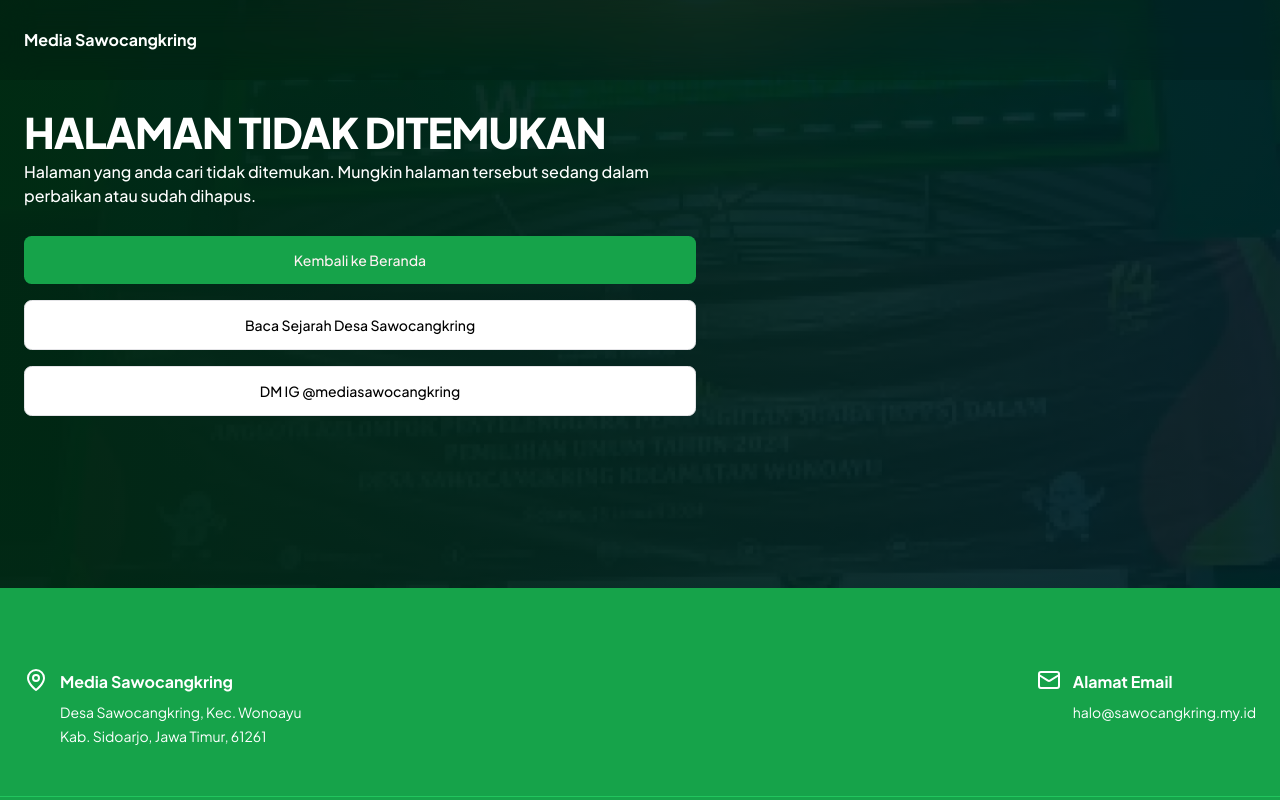
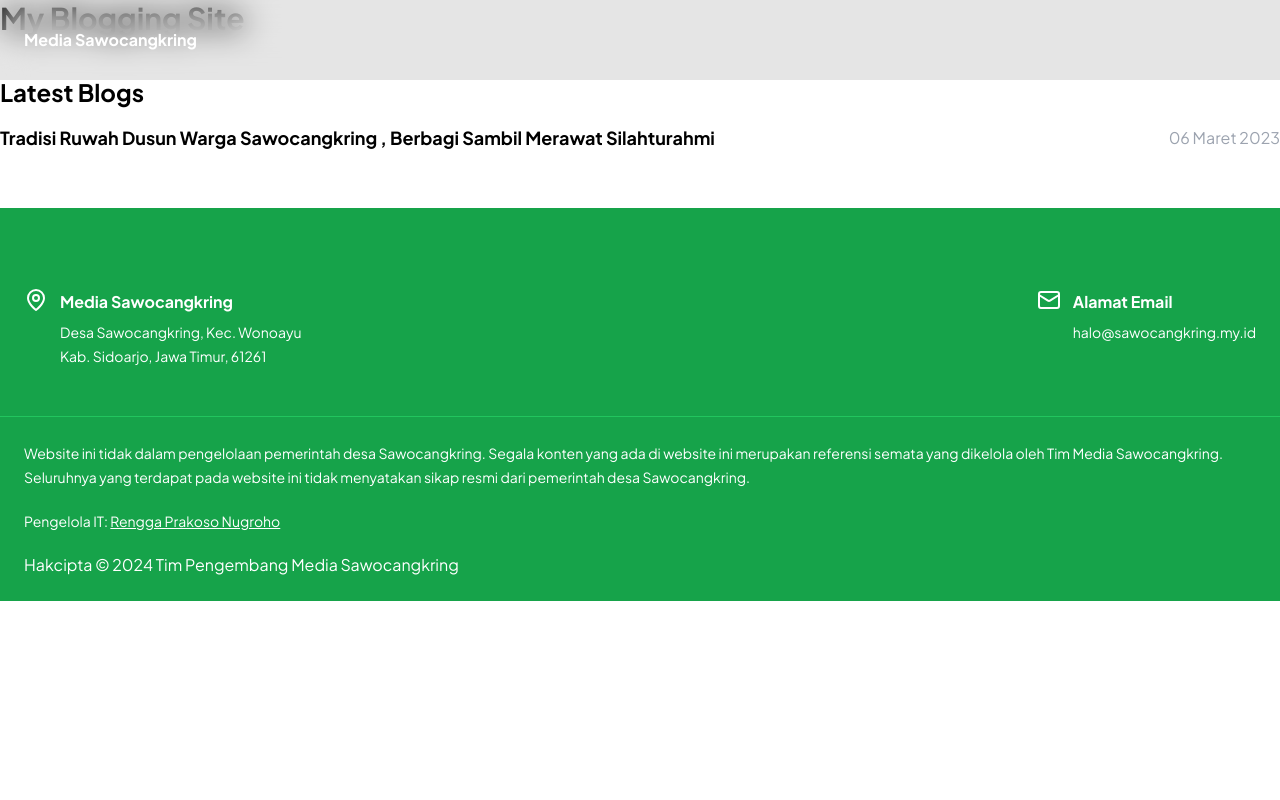
Before and after one commit to afaidzin99/mediahomepage, a Next.js app: page /berita in a window 1280 px wide. Before the commit this address had no page. Shown: the top 800 px of the page. Built offline with nearby package versions, Linux system fonts and the light colour scheme.

Commit message:
feat: simple blog layout and content viewing

```diff
--- /dev/null
+++ b/app/berita/[slug]/page.tsx
@@ -0,0 +1,131 @@
+import fs from "fs";
+import path from "path";
+import matter from "gray-matter";
+import MdxRender from "@/app/mdx-render";
+import Link from "next/link";
+import { ChevronLeft } from "lucide-react";
+import type { Metadata, ResolvingMetadata } from "next";
+
+type MetadataProps = {
+  params: any;
+  searchParams: { [key: string]: string | string[] | undefined };
+};
+
+export async function generateStaticParams() {
+  const files = fs.readdirSync(path.join("data/berita"));
+
+  const paths = files.map((filename) => ({
+    slug: filename.replace(".mdx", ""),
+  }));
+
+  return paths;
+}
+
+function getPost({ slug }: { slug: string }) {
+  const markdownFile = fs.readFileSync(
+    path.join("data/berita", slug + ".mdx"),
+    "utf-8"
+  );
+
+  const { data: frontMatter, content } = matter(markdownFile);
+
+  return {
+    frontMatter,
+    slug,
+    content,
+  };
+}
+
+export async function generateMetadata(
+  { params, searchParams }: MetadataProps,
+  parent: ResolvingMetadata
+): Promise<Metadata> {
+  const markdownFile = fs.readFileSync(
+    path.join("data/berita", params.slug + ".mdx"),
+    "utf-8"
+  );
+
+  const { data: frontMatter, content } = matter(markdownFile);
+  return {
+    title: frontMatter.title,
+    description: content.split(" ").slice(0, 20).join(" "),
+  };
+}
+
+export default function Post({ params }: any) {
+  const props = getPost(params);
+  return (
+    <main className="overflow-hidden">
+      <section
+        id="homepage-hero"
+        className="relative w-full bg-gray-800 pt-16"
+        style={{
+          backgroundImage: 'url("/hero.webp")',
+          backgroundSize: "cover",
+          backgroundPosition: "center",
+        }}
+      >
+        <div className="overlay" />
+        <section
+          id="hero-content"
+          className="container mx-auto px-6 2xl:px-0 xl:max-w-7xl relative pt-20 pb-10 z-10"
+        >
+          <div className="flex flex-col -mt-20 bg-no-repeat py-3">
+            <Link
+              href={"/"}
+              className="text-blue-400 text-base flex flex-row gap-2 py-3 pb-6"
+            >
+              <ChevronLeft />
+              <p className="text-blue-400 font-semibold">Beranda</p>
+            </Link>
+            <h1 className="lg:pt-5 font-extrabold text-white font-intro uppercase leading-normal tracking-tight text-2xl md:text-4xl lg:text-[42px] mb-2 md:mb-3 lg:mb-2">
+              {props.frontMatter.title}
+            </h1>
+            <p className="text-white font-medium leading-relaxed max-w-xl lg:max-w-2xl mb-4 md:mb-7 text-sm md:text-base">
+              {props.content.split(" ").slice(0, 20).join(" ")}...
+            </p>
+            <p className="text-white font-medium leading-relaxed max-w-xl lg:max-w-2xl mb-4 md:mb-7 text-sm md:text-base">
+              Penulis {props.frontMatter.author} | Editor{" "}
+              {props.frontMatter.editor}
+            </p>
+            <p className="text-white font-medium leading-relaxed max-w-xl lg:max-w-2xl mb-4 md:mb-7 text-sm md:text-base">
+              {props.frontMatter.date}
+            </p>
+          </div>
+        </section>
+      </section>
+      <section id="content" className="bg-gray-200">
+        <div className="container mx-auto px-6 py-8 2xl:px-0 xl:max-w-7xl relative">
+          <MdxRender frontMatter={props.frontMatter} source={props.content} />
+        </div>
+      </section>
+      {/* if originalsource frontmatter is present, show disclaimer */}
+      {props.frontMatter.orginalSource && (
+        <section
+          id="content"
+          className="bg-gray-200"
+          style={{ backgroundColor: "#f5f5f5" }}
+        >
+          <div className="container mx-auto px-6 py-8 2xl:px-0 xl:max-w-7xl relative">
+            <div className="p-6 md:p-6 lg:py-8 lg:px-10 rounded-xl bg-white">
+              <h2 className="text-xl font-bold text-red-500">
+                Disclaimer: Sumber Asli
+              </h2>
+              <p className="text-gray-500">
+                Artikel ini berasal dari{" "}
+                <Link
+                  href={props.frontMatter.orginalSource}
+                  target="_blank"
+                  rel="noopener noreferrer"
+                  className="text-blue-500 line-clamp-1 hover:underline"
+                >
+                  {props.frontMatter.orginalSource}
+                </Link>
+              </p>
+            </div>
+          </div>
+        </section>
+      )}
+    </main>
+  );
+}
--- /dev/null
+++ b/app/berita/page.tsx
@@ -0,0 +1,53 @@
+import fs from "fs";
+import path from "path";
+import matter from "gray-matter";
+
+import Link from "next/link";
+
+export default function Home() {
+  // 1) Set blogs directory
+  const blogDir = "data/berita";
+
+  // 2) Find all files in the blog directory
+  const files = fs.readdirSync(path.join(blogDir));
+
+  // 3) For each blog found
+  const blogs = files.map((filename) => {
+    // 4) Read the content of that blog
+    const fileContent = fs.readFileSync(path.join(blogDir, filename), "utf-8");
+
+    // 5) Extract the metadata from the blog's content
+    const { data: frontMatter } = matter(fileContent);
+
+    // 6) Return the metadata and page slug
+    return {
+      meta: frontMatter,
+      slug: filename.replace(".mdx", ""),
+    };
+  });
+  return (
+    <main className="flex flex-col">
+      <h1 className="text-3xl font-bold">My Blogging Site</h1>
+
+      <section className="py-10">
+        <h2 className="text-2xl font-bold">Latest Blogs</h2>
+
+        <div className="py-2">
+          {blogs.map((blog) => (
+            <Link href={"/berita/" + blog.slug} passHref key={blog.slug}>
+              <div className="py-2 flex justify-between align-middle gap-2">
+                <div>
+                  <h3 className="text-lg font-bold">{blog.meta.title}</h3>
+                  <p className="text-gray-400">{blog.meta.description}</p>
+                </div>
+                <div className="my-auto text-gray-400">
+                  <p>{blog.meta.date}</p>
+                </div>
+              </div>
+            </Link>
+          ))}
+        </div>
+      </section>
+    </main>
+  );
+}
--- /dev/null
+++ b/data/berita/tradisi-ruwah-deso.mdx
@@ -0,0 +1,24 @@
+---
+title: Tradisi Ruwah Dusun Warga Sawocangkring , Berbagi Sambil Merawat Silahturahmi
+date: '06 Maret 2023'
+author: Andri Santoso
+editor: Rini Rustriani Lesti Handayani
+category: kliping
+orginalSource: https://www.rri.co.id/daerah/180855/tradisi-ruwah-dusun-warga-sawocangkring-berbagi-sambil-merawat-silahturahmi
+---
+
+Masyarakat Dusun Lumbang, Desa Sawocangkring Kecamatan Wonoayu, Kabupaten Sidoarjo, salah satu daerah yang hingga kini masih tetap melestarikan tradisi turun temurun dari nenek moyang, yaitu melaksanakan kebudayaan ruwah dusun (bersih desa).
+
+Dengan suka cita tradisi bersih desa dirayakan  masyarakat, mulai dari anak-anak hingga orang dewasa membawa bermacam jenis makanan dari rumah masing-masing. Mereka mengarak beraneka tumpeng gunungan keliling dusun sejauh lima kilometer menuju halaman masjid setempat dengan iringan sholawat dan musik tradisional patrol, pada Minggu, (5/3/2023) malam.
+
+Ketua Panitia, Syafiuddin mengatakan, tradisi ini adalah sebagai bentuk rasa syukur kepada Allah SWT, yang telah memberikan rezeki serta untuk mempererat tali silaturahim warga dusun, dan juga berdoa memohon agar masyarakat Dusun Lumbang dijauhkan dari marabahaya.
+
+"Alhamdulillah hari ini kita mengumpulkan masyarakat pada momen ruwah dusun ini kita ajak masyarakat bersama-sama kembali mengingat leluhur kita. Ini adalah bentuk syukur masyarakat dusun Lumbang," kata Syafiuddin dilokasi acara.
+
+Syafiuddin, mengakui tradisi bersih desa ini digelar setiap setahun sekali, namun pada tahun ini merupakan yang pertama kali digelar dengan arak-arakan tumpeng gunungan guna melestarikan budaya Jawa. Selain itu, juga agar Dusun Lumbang dijauhkan dari berbagai bentuk bencana, sehingga senantiasa aman  damai dan tentram.
+
+"Semoga kegiatan ini membawa berkah bagi masyarakat dusun Lumbang. Bersama seluruh warga, tokoh agama dan tokoh masyarakat uri-uri budaya leluhur," tuturnya.
+
+Terpisah Suprapto ketua RW 3, Dusun Lumbang, menuturkan kegiatan bersih dusun yang digelar bersama warga ini merupakan tradisi yang sudah dilakukan turun temurun. Dia berharap, kegiatan ini bisa memberikan
+
+"Kedepan kegiatan ini akan kita acarakan setiap tahun. Ini baru pertama menggelar ggarak gunungan seperti ini. Tujuannya kita doa bersama syukuran bersama atas apa yang diberikan Tuhan yang maha esa kepada warga dusun Lumbang," tambahnya.
```
